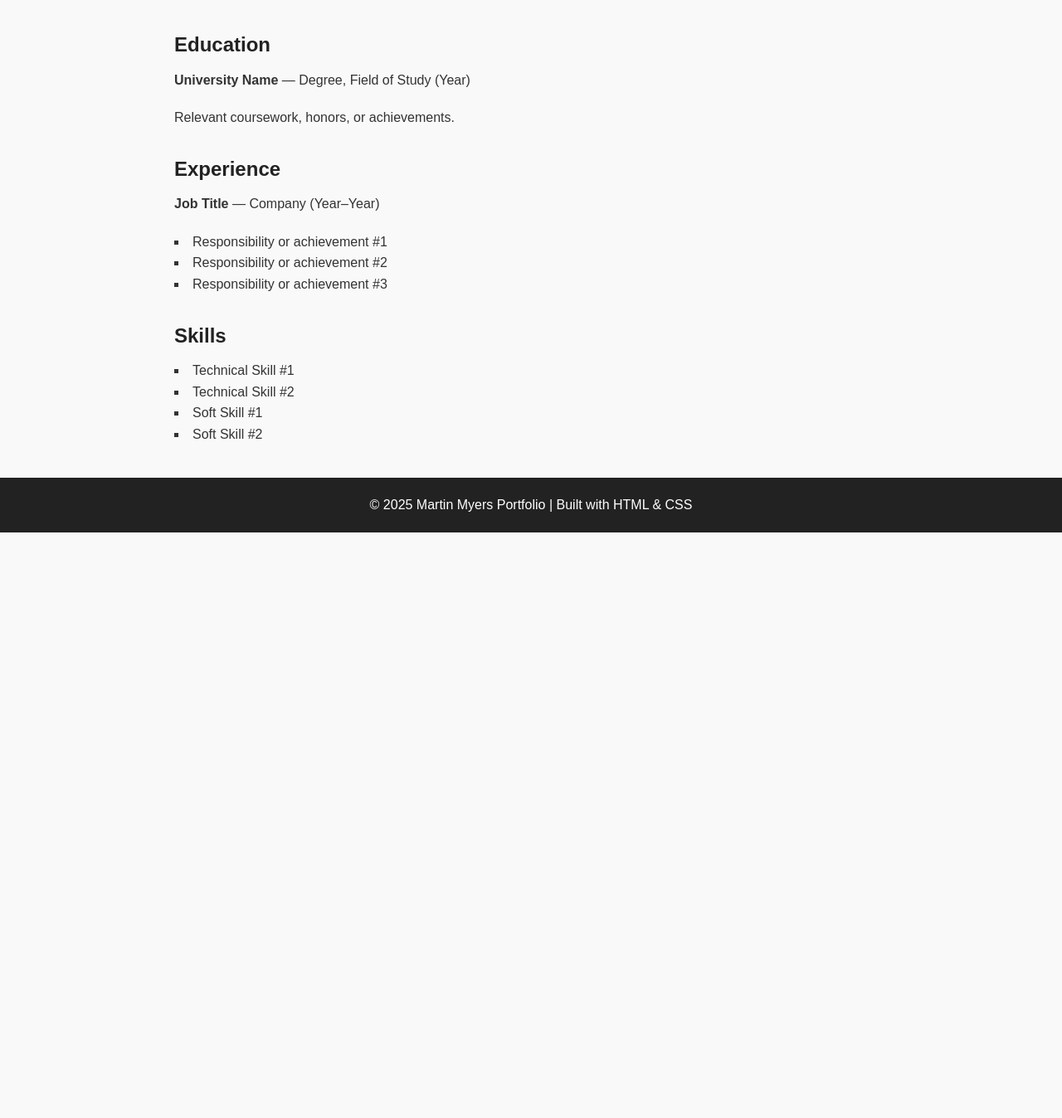
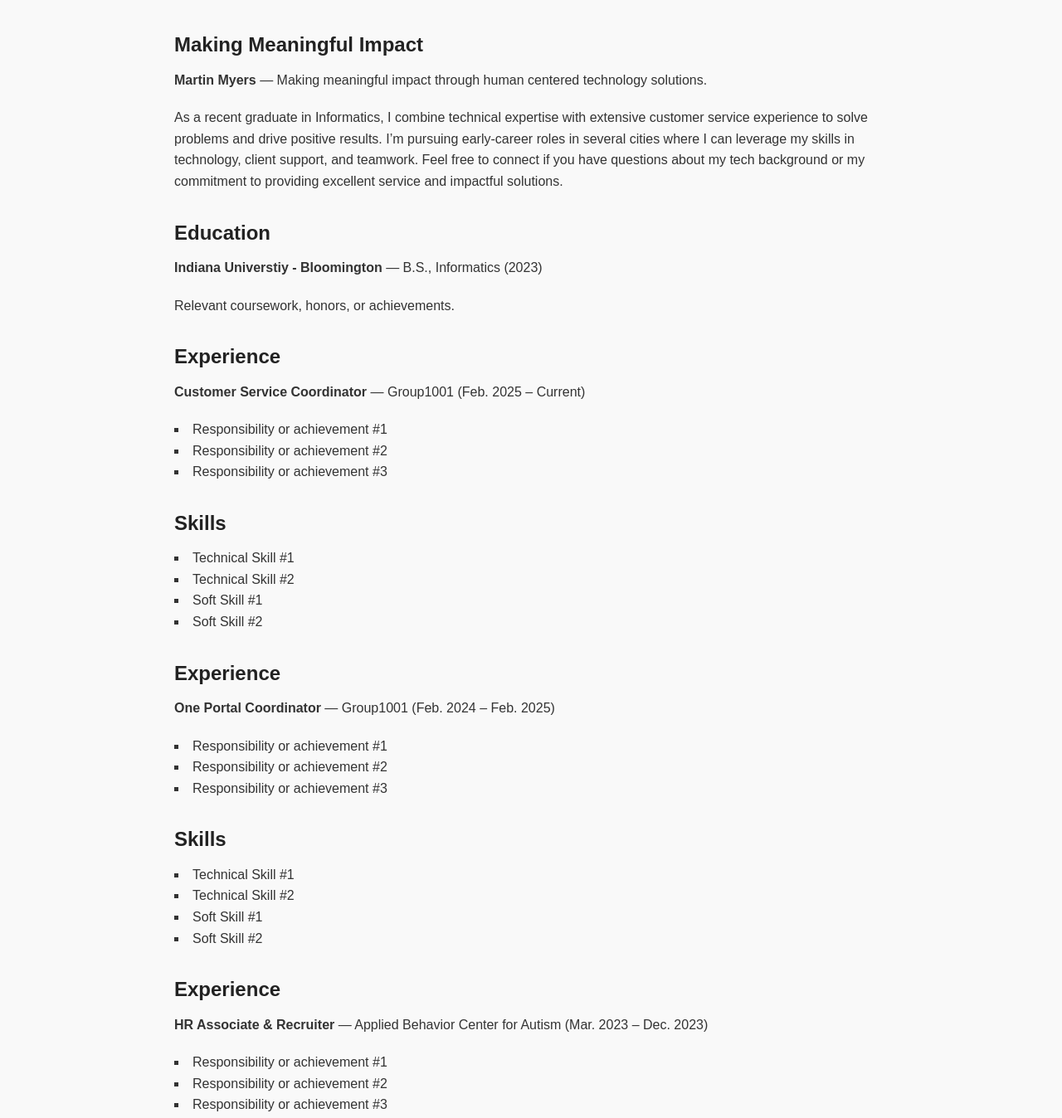
Before and after one commit to RobertHoosier/MartinMyers.github.io, a plain HTML site: page resume.html in a window 1280 px wide. Shown: the part 240-1588 px from the top of the page at 83% size. Before the commit the page ends 882 px from the top, so only its background shows below. Drawn offline with Linux system fonts and the light colour scheme.

Commit message:
Update resume.html

```diff
--- a/resume.html
+++ b/resume.html
@@ -40,14 +40,60 @@
 
   <main class="content">
     <section class="resume-section">
+      <h2></strong>Making Meaningful Impact</strong></h2>
+      <p><strong>Martin Myers</strong> — Making meaningful impact through human centered technology solutions.</p>
+      <p>As a recent graduate in Informatics, I combine technical expertise with extensive customer service experience to solve problems and drive positive results. I’m pursuing early-career roles in several cities where I can leverage my skills in technology, client support, and teamwork. Feel free to connect if you have questions about my tech background or my commitment to providing excellent service and impactful solutions.</p>
+    </section>
+
+    <section class="resume-section">
       <h2>Education</h2>
-      <p><strong>University Name</strong> — Degree, Field of Study (Year)</p>
+      <p><strong>Indiana Universtiy - Bloomington</strong> — B.S., Informatics (2023)</p>
       <p>Relevant coursework, honors, or achievements.</p>
     </section>
 
     <section class="resume-section">
       <h2>Experience</h2>
-      <p><strong>Job Title</strong> — Company (Year–Year)</p>
+      <p><strong>Customer Service Coordinator</strong> — Group1001 (Feb. 2025 – Current)</p>
+      <ul>
+        <li>Responsibility or achievement #1</li>
+        <li>Responsibility or achievement #2</li>
+        <li>Responsibility or achievement #3</li>
+      </ul>
+    </section>
+
+    <section class="resume-section">
+      <h2>Skills</h2>
+      <ul>
+        <li>Technical Skill #1</li>
+        <li>Technical Skill #2</li>
+        <li>Soft Skill #1</li>
+        <li>Soft Skill #2</li>
+      </ul>
+    </section>
+
+    <section class="resume-section">
+      <h2>Experience</h2>
+      <p><strong>One Portal Coordinator</strong> — Group1001 (Feb. 2024 – Feb. 2025)</p>
+      <ul>
+        <li>Responsibility or achievement #1</li>
+        <li>Responsibility or achievement #2</li>
+        <li>Responsibility or achievement #3</li>
+      </ul>
+    </section>
+
+    <section class="resume-section">
+      <h2>Skills</h2>
+      <ul>
+        <li>Technical Skill #1</li>
+        <li>Technical Skill #2</li>
+        <li>Soft Skill #1</li>
+        <li>Soft Skill #2</li>
+      </ul>
+    </section>
+
+    <section class="resume-section">
+      <h2>Experience</h2>
+      <p><strong>HR Associate & Recruiter</strong> — Applied Behavior Center for Autism (Mar. 2023 – Dec. 2023)</p>
       <ul>
         <li>Responsibility or achievement #1</li>
         <li>Responsibility or achievement #2</li>
```
